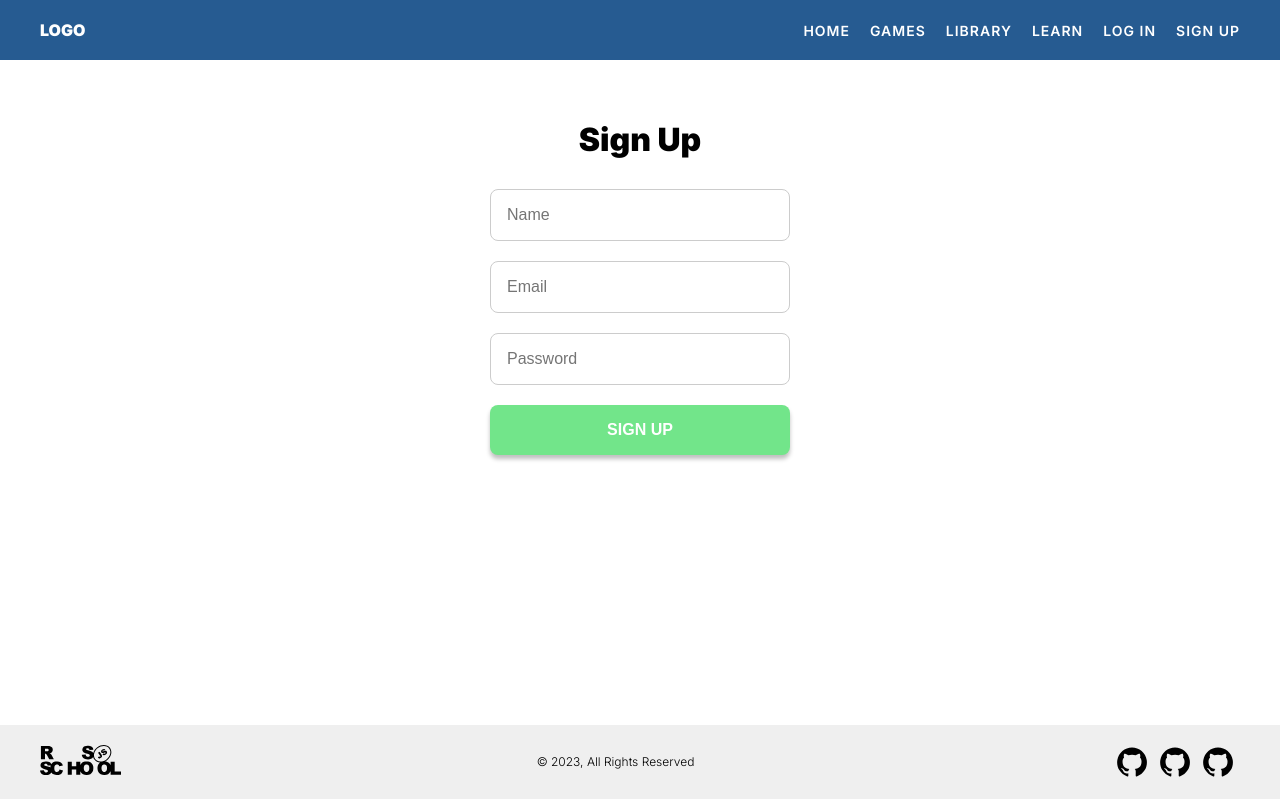
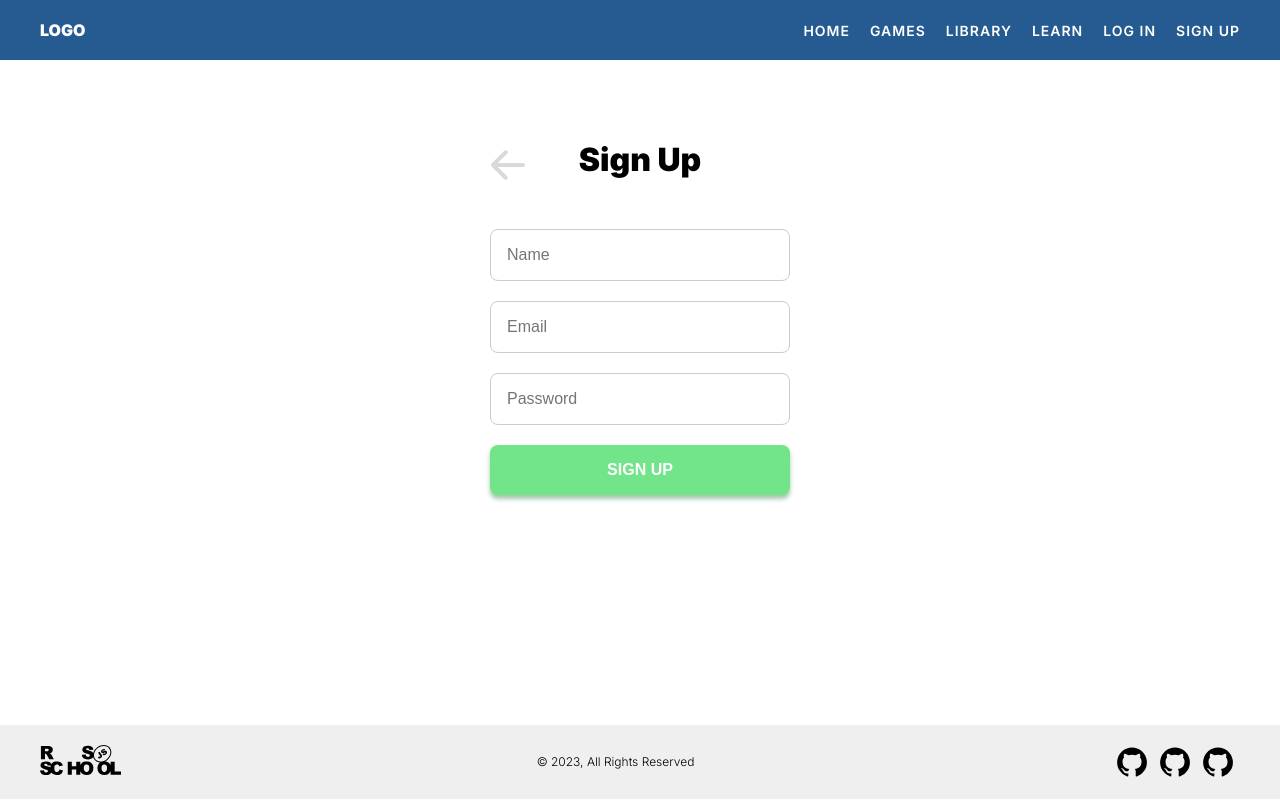
Before and after one commit to gsidnick/rsclone, a React (Create React App) app: page /signup in a window 1280 px wide. Built offline with nearby package versions, Linux system fonts and the light colour scheme; no server answers.

Commit message:
refactor: implement button & input components

```diff
--- a/src/components/Auth/Auth.css
+++ b/src/components/Auth/Auth.css
@@ -1,5 +1,7 @@
 .auth {
-  padding: 30px 0;
+  display: flex;
+  justify-content: center;
+  align-items: flex-start;
   min-height: calc(100vh - 135px);
 }
 
@@ -7,7 +9,15 @@
   display: flex;
   justify-content: center;
   align-items: center;
-  padding: 30px;
+  padding: 80px 0;
+}
+
+.auth__form {
+  min-width: 300px;
+  display: flex;
+  flex-direction: column;
+  align-items: center;
+  position: relative;
 }
 
 .auth__form > * + * {
@@ -19,38 +29,7 @@
   margin: 0 0 30px 0;
 }
 
-.auth__input {
-  display: block;
-  width: 100%;
-  min-width: 300px;
-  font-size: 16px;
-  border: 1px solid #cccccc;
-  border-radius: 8px;
-  padding: 16px 16px;
-  background-color: #ffffff;
-  outline: none;
-}
-
 .auth__button {
   display: block;
   width: 100%;
-  font-size: 16px;
-  font-weight: 600;
-  text-transform: uppercase;
-  border: none;
-  color: #ffffff;
-  border-radius: 8px;
-  background-color: #72e58a;
-  padding: 16px 32px;
-  box-shadow: 0 4px 4px rgba(0, 0, 0, 0.25);
-  outline: none;
-  cursor: pointer;
 }
-
-.auth__button:hover {
-  background-color: #69d37f;
-}
-
-.auth__button:active {
-  box-shadow: 0 2px 2px rgba(0, 0, 0, 0.25);
-}
--- a/src/components/Auth/AuthLogin.tsx
+++ b/src/components/Auth/AuthLogin.tsx
@@ -1,5 +1,7 @@
 import React, { useState } from 'react';
 import Auth from './Auth';
+import Input from '../UI/Input/Input';
+import Button from '../UI/Button/Button';
 
 function AuthLogin() {
   const [email, setEmail] = useState<string>('');
@@ -8,25 +10,24 @@ function AuthLogin() {
     <Auth>
       <div className="auth__form">
         <h1 className="auth__heading">Log In</h1>
-        <input
-          className="auth__input"
-          onChange={(event) => setEmail(event.target.value)}
-          value={email}
-          type="text"
-          name="email"
-          placeholder="Email"
+        <Input name="email" type="text" placeholder="Email" value={email} onChange={(e) => setEmail(e.target.value)} />
+        <Input
+          name="password"
+          type="password"
+          placeholder="Password"
+          value={password}
+          onChange={(e) => setPassword(e.target.value)}
         />
-        <input
-          className="auth__input"
-          onChange={(event) => setPassword(event.target.value)}
-          value={password}
-          type="password"
-          name="password"
-          placeholder="Password"
-        />
-        <button className="auth__button" type="button">
-          Log In
-        </button>
+        <Button className="auth__button">Log In</Button>
+        <Button className="button_back" to="/">
+          <svg width="36" height="36" viewBox="0 0 36 36" fill="none" xmlns="http://www.w3.org/2000/svg">
+            <path
+              className="button__arrow"
+              d="M33 20C34.1046 20 35 19.1046 35 18C35 16.8954 34.1046 16 33 16V20ZM1.58578 16.5858C0.804736 17.3668 0.804736 18.6332 1.58578 19.4142L14.3137 32.1421C15.0948 32.9232 16.3611 32.9232 17.1421 32.1421C17.9232 31.3611 17.9232 30.0948 17.1421 29.3137L5.82843 18L17.1421 6.68629C17.9232 5.90524 17.9232 4.63891 17.1421 3.85786C16.3611 3.07682 15.0948 3.07682 14.3137 3.85786L1.58578 16.5858ZM33 16L3 16V20L33 20V16Z"
+              fill="black"
+            />
+          </svg>
+        </Button>
       </div>
     </Auth>
   );
--- a/src/components/Auth/AuthSignup.tsx
+++ b/src/components/Auth/AuthSignup.tsx
@@ -1,5 +1,7 @@
 import React, { useState } from 'react';
 import Auth from './Auth';
+import Input from '../UI/Input/Input';
+import Button from '../UI/Button/Button';
 
 function AuthSignup() {
   const [name, setName] = useState<string>('');
@@ -9,33 +11,25 @@ function AuthSignup() {
     <Auth>
       <div className="auth__form">
         <h1 className="auth__heading">Sign Up</h1>
-        <input
-          className="auth__input"
-          onChange={(event) => setName(event.target.value)}
-          value={name}
-          type="text"
-          name="name"
-          placeholder="Name"
+        <Input name="email" type="text" placeholder="Name" value={name} onChange={(e) => setName(e.target.value)} />
+        <Input name="email" type="text" placeholder="Email" value={email} onChange={(e) => setEmail(e.target.value)} />
+        <Input
+          name="password"
+          type="password"
+          placeholder="Password"
+          value={password}
+          onChange={(e) => setPassword(e.target.value)}
         />
-        <input
-          className="auth__input"
-          onChange={(event) => setEmail(event.target.value)}
-          value={email}
-          type="text"
-          name="email"
-          placeholder="Email"
-        />
-        <input
-          className="auth__input"
-          onChange={(event) => setPassword(event.target.value)}
-          value={password}
-          type="password"
-          name="password"
-          placeholder="Password"
-        />
-        <button className="auth__button" type="button">
-          Sign Up
-        </button>
+        <Button className="auth__button">Sign Up</Button>
+        <Button className="button_back" to="/">
+          <svg width="36" height="36" viewBox="0 0 36 36" fill="none" xmlns="http://www.w3.org/2000/svg">
+            <path
+              className="button__arrow"
+              d="M33 20C34.1046 20 35 19.1046 35 18C35 16.8954 34.1046 16 33 16V20ZM1.58578 16.5858C0.804736 17.3668 0.804736 18.6332 1.58578 19.4142L14.3137 32.1421C15.0948 32.9232 16.3611 32.9232 17.1421 32.1421C17.9232 31.3611 17.9232 30.0948 17.1421 29.3137L5.82843 18L17.1421 6.68629C17.9232 5.90524 17.9232 4.63891 17.1421 3.85786C16.3611 3.07682 15.0948 3.07682 14.3137 3.85786L1.58578 16.5858ZM33 16L3 16V20L33 20V16Z"
+              fill="black"
+            />
+          </svg>
+        </Button>
       </div>
     </Auth>
   );
```
